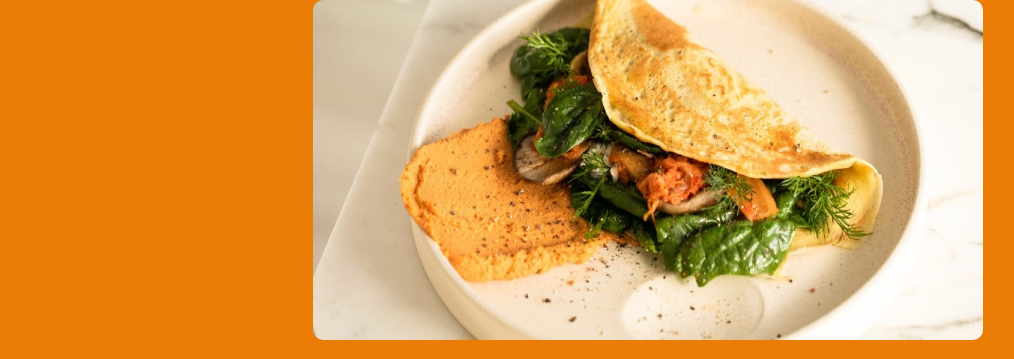
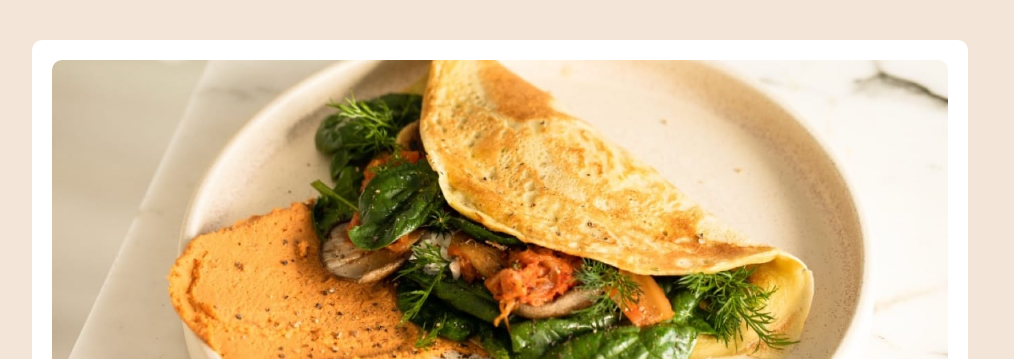
Before and after one commit to DSAW-2024-1/responsive-design-101-Santii08, a plain HTML site: page index.html in a window 1280 px wide. Shown: the top 359 px of the page, without its empty margins (140-1154 px from the left). Drawn offline with Linux system fonts and the light colour scheme.

Commit message:
second version

```diff
--- a/codeEstiles.css
+++ b/codeEstiles.css
@@ -125,14 +125,34 @@
     }
     body {
         font-family: 'Outfit';
-        background-color: hsl(31, 96%, 47%);
+        background-color: hsl(30, 54%, 90%);
+        color: hsl(24, 5%, 18%);
+        font-size: 16px;
+        margin: 0;
+        padding: 0px;
         width: 100%;
-        max-width: 375px;
-        margin: 0 auto;
+        height: 100%;
+        display: flex;
+        flex-direction: column;
+        align-items: center;
 
     }
+    img{
+        width: 100%;
+        height: 100%;
+    }
+    .container{
+        margin: 0;
 
-
+    }
+    .general{
+        width: 70%;
+        height: 70%;
+        background-color: hsl(0, 0%, 100%);
+        margin: 40px;
+        padding: 20px;
+        border-radius: 10px;
+    }
     h1{
         font-family:'Young serif';
     }
--- a/index.html
+++ b/index.html
@@ -18,6 +18,7 @@
 </head>
 </head>
 <body>
+  <div class="general">
     <header>
       <img src="./assets/images/image-omelette.jpeg" alt="Imagen Omelette" width="670" height="340">
 
@@ -87,6 +88,7 @@
       Coded by <a href="#">Your Name Here</a>.
     </footer>
     <script src="js/Idex.js"></script>
+  </div>
 </body>
 
 </html>
```
Lines whose indentation alone changed are shown as unchanged.
